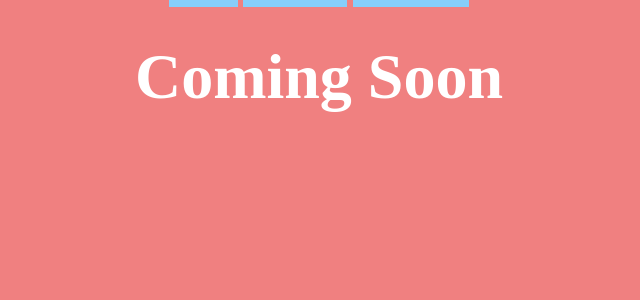
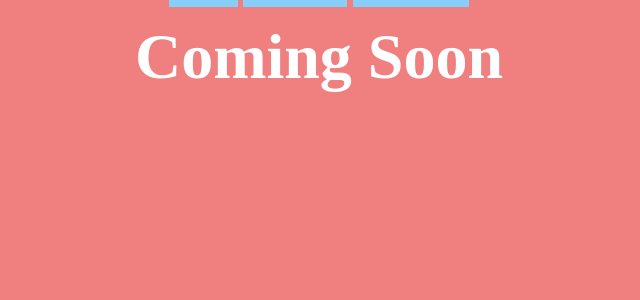
Before and after one commit to katpomp/katpomp, a Flask app: page /projects in a window 1280 px wide. Shown: the part 40-340 px from the top of the page, without its empty margins (321-961 px from the left). Run offline with Flask 2, Linux system fonts and the light colour scheme.

Commit message:
projects

```diff
--- a/static/style.css
+++ b/static/style.css
@@ -12,7 +12,7 @@ img.index {
 }
 
 h1.name {
-    margin-top: 20px;
+    margin-top: 0;
     font-size: 400%;
     margin-bottom: 6px;
     color: white;
@@ -21,7 +21,7 @@ h1.name {
 }
 
 h3.shortbio {
-    font-size: 125%;
+    font-size: 110%;
     margin-top: 6px;
     text-align: center;
     color: lightslategray;
```
